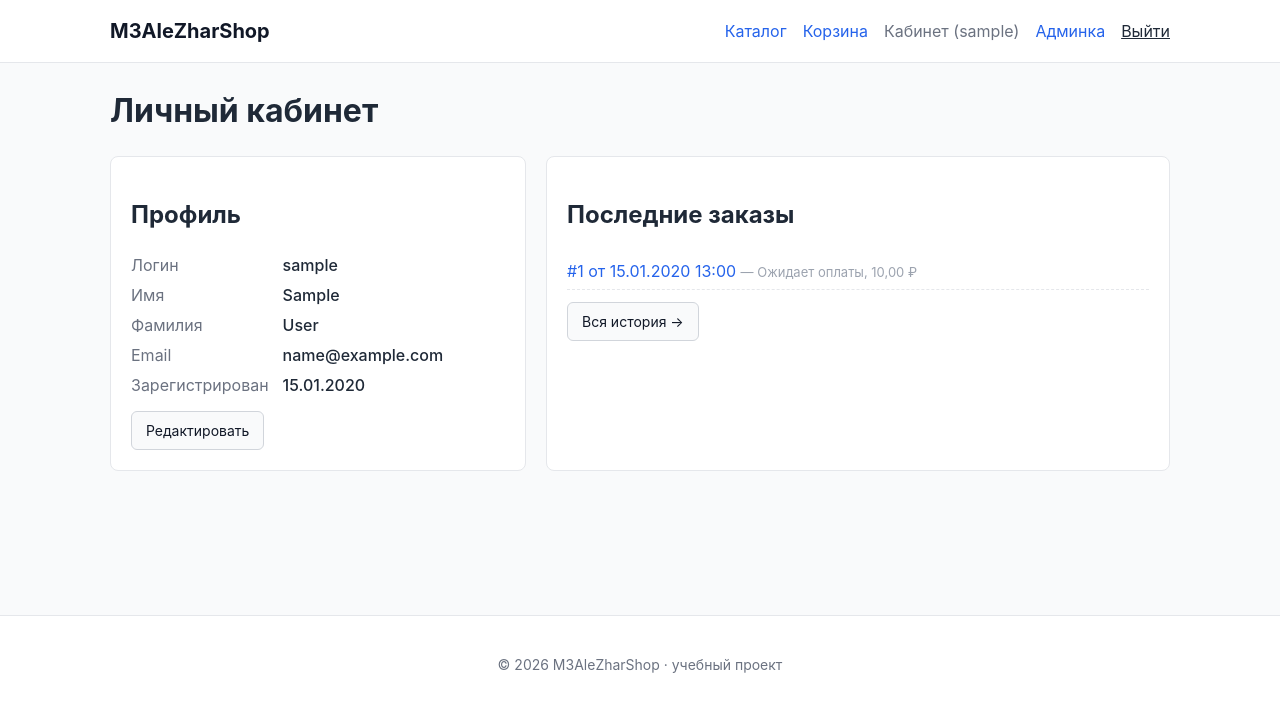
After one commit to AleZhar79/M3AleZharShop, a Django app: page /account/ in a window 1280 px wide. The commit adds this page. Shown: the top 712 px of the page. Run offline with Django 5.2, Linux system fonts and the light colour scheme; a user stored in the database is signed in; tables that the repository leaves empty hold one stand-in row (values such as "Sample post").

Commit message:
feat(ui): account templates and updated header
- templates/account/: login, signup, profile, profile_edit,
  order_list (with pagination), order_detail
- base.html: replace admin:login with account:login/signup, add
  Кабинет link with username and POST logout button
- product_detail.html: 'войдите' link points to account:login
- main.css: auth-card, account-grid, card, meta, pagination styles

```diff
--- a/static/css/main.css
+++ b/static/css/main.css
@@ -316,3 +316,38 @@ a:hover { text-decoration: underline; }
 .order-thanks { background: #fff; padding: 24px; border: 1px solid #e5e7eb; border-radius: 8px; }
 .order-thanks__meta { background: #f9fafb; padding: 12px 16px; border-radius: 6px; margin: 16px 0; }
 .order-thanks__meta div { padding: 4px 0; }
+
+/* --- Account / Auth --- */
+.auth-card {
+    max-width: 480px;
+    margin: 0 auto;
+    background: #fff;
+    padding: 24px;
+    border: 1px solid #e5e7eb;
+    border-radius: 8px;
+}
+.auth-card input[type="text"], .auth-card input[type="password"], .auth-card input[type="email"] {
+    width: 100%;
+    padding: 8px 10px;
+    border: 1px solid #d1d5db;
+    border-radius: 6px;
+    font-family: inherit;
+    font-size: 14px;
+}
+.account-grid {
+    display: grid;
+    grid-template-columns: 1fr 1.5fr;
+    gap: 20px;
+}
+@media (max-width: 800px) { .account-grid { grid-template-columns: 1fr; } }
+.card { background: #fff; padding: 20px; border: 1px solid #e5e7eb; border-radius: 8px; }
+.meta { display: grid; grid-template-columns: max-content 1fr; gap: 6px 14px; margin: 0 0 14px; }
+.meta dt { color: #6b7280; }
+.meta dd { margin: 0; font-weight: 500; }
+.order-list { list-style: none; padding: 0; margin: 0 0 12px; }
+.order-list li { padding: 6px 0; border-bottom: 1px dashed #e5e7eb; }
+.form-actions { display: flex; gap: 8px; margin-top: 12px; }
+.nav-logout-form { display: inline; margin: 0; }
+.nav-link-btn { background: none; border: none; cursor: pointer; color: inherit; font: inherit; padding: 0; text-decoration: underline; }
+.nav-link-btn:hover { color: #2563eb; }
+.pagination { display: flex; gap: 12px; align-items: center; margin-top: 16px; }
--- /dev/null
+++ b/templates/account/profile.html
@@ -0,0 +1,40 @@
+{% extends "base.html" %}
+{% block title %}Личный кабинет · M3AleZharShop{% endblock %}
+
+{% block content %}
+<h1>Личный кабинет</h1>
+
+<div class="account-grid">
+    <section class="card">
+        <h2>Профиль</h2>
+        <dl class="meta">
+            <dt>Логин</dt><dd>{{ user.username }}</dd>
+            <dt>Имя</dt><dd>{{ user.first_name|default:"—" }}</dd>
+            <dt>Фамилия</dt><dd>{{ user.last_name|default:"—" }}</dd>
+            <dt>Email</dt><dd>{{ user.email|default:"—" }}</dd>
+            <dt>Зарегистрирован</dt><dd>{{ user.date_joined|date:"d.m.Y" }}</dd>
+        </dl>
+        <a href="{% url 'account:profile-edit' %}" class="btn">Редактировать</a>
+    </section>
+
+    <section class="card">
+        <h2>Последние заказы</h2>
+        {% if recent_orders %}
+            <ul class="order-list">
+                {% for order in recent_orders %}
+                    <li>
+                        <a href="{% url 'account:order-detail' order.pk %}">
+                            #{{ order.pk }} от {{ order.created_at|date:"d.m.Y H:i" }}
+                        </a>
+                        <span class="muted">— {{ order.get_status_display }}, {{ order.total_price }} ₽</span>
+                    </li>
+                {% endfor %}
+            </ul>
+            <a href="{% url 'account:order-list' %}" class="btn">Вся история →</a>
+        {% else %}
+            <p class="muted">У вас пока нет заказов.</p>
+            <a href="{% url 'products:product-list' %}" class="btn">Перейти в каталог</a>
+        {% endif %}
+    </section>
+</div>
+{% endblock %}
--- a/templates/base.html
+++ b/templates/base.html
@@ -21,10 +21,15 @@
                 {% endif %}
             </a>
             {% if user.is_authenticated %}
-                <span class="nav-user">Привет, {{ user.username }}</span>
+                <a href="{% url 'account:profile' %}" class="nav-user">Кабинет ({{ user.username }})</a>
                 {% if user.is_staff %}<a href="{% url 'admin:index' %}">Админка</a>{% endif %}
+                <form action="{% url 'account:logout' %}" method="post" class="nav-logout-form">
+                    {% csrf_token %}
+                    <button type="submit" class="nav-link-btn">Выйти</button>
+                </form>
             {% else %}
-                <a href="{% url 'admin:login' %}">Войти</a>
+                <a href="{% url 'account:login' %}">Войти</a>
+                <a href="{% url 'account:signup' %}">Регистрация</a>
             {% endif %}
         </nav>
     </div>
--- a/templates/products/product_detail.html
+++ b/templates/products/product_detail.html
@@ -69,7 +69,7 @@
         {% endif %}
     {% else %}
         <p class="muted">
-            Чтобы оставить отзыв, <a href="{% url 'admin:login' %}?next={{ request.path }}">войдите</a>.
+            Чтобы оставить отзыв, <a href="{% url 'account:login' %}?next={{ request.path }}">войдите</a>.
         </p>
     {% endif %}
 
```
Also changed, not shown: templates/account/login.html (added, +24 -0 lines), templates/account/order_detail.html (added, +41 -0 lines), templates/account/order_list.html (added, +49 -0 lines), templates/account/profile_edit.html (added, +22 -0 lines), templates/account/signup.html (added, +24 -0 lines).
